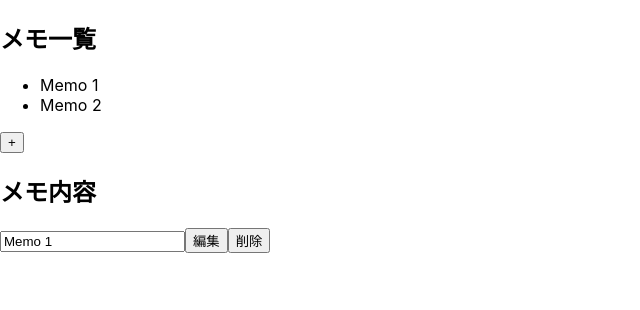
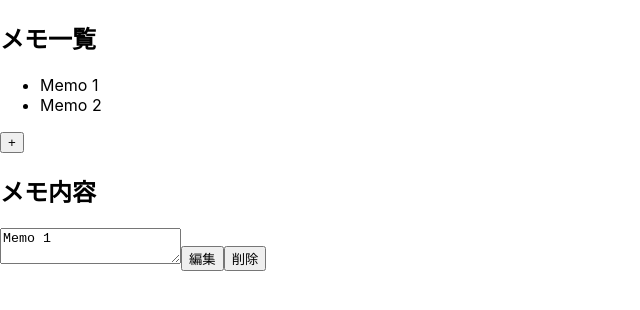
Before and after one commit to a-terumoto-gs/react-app, a React (Create React App) app: page / in a window 1280 px wide. Both pictures are taken after a click on the item "Memo 1". Shown: the top 310 px of the page, without its empty margins (0-640 px from the left). Built offline with nearby package versions, Linux system fonts and the light colour scheme; the HTML template or start-up script is replaced by a standard one.

Commit message:
メモを改行できるように、一覧で一行目だけ表示するように

```diff
--- a/src/MemoEditor.js
+++ b/src/MemoEditor.js
@@ -21,7 +21,7 @@ export default function MemoEditor({memo, onEdit, onDelete }) {
     <div>
       <h2>メモ内容</h2>
       <div>
-        < input type="text" value={editedText} onChange={handleChange} />
+        <textarea type="text" value={editedText} onChange={handleChange} />
         <button onClick={handleEdit}>編集</button>
         <button onClick={() => onDelete(memo.id)}>削除</button>
         {error && <p style={{ color: 'red' }}>{error}</p>}
--- a/src/MemoList.js
+++ b/src/MemoList.js
@@ -7,7 +7,7 @@ export default function MemoList({ memos, onSelect, onAdd}) {
       <ul>
         {memos.map((memo) => (
           <li key={memo.id} onClick={() => onSelect(memo)}>
-            {memo.text}
+            {memo.text.split('\n')[0]}
           </li>
         ))}
       </ul>
```
